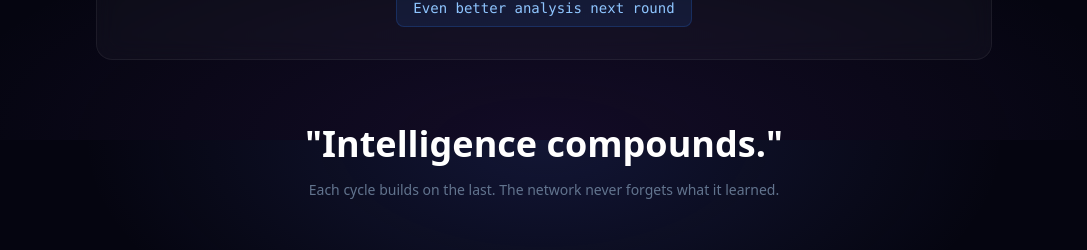
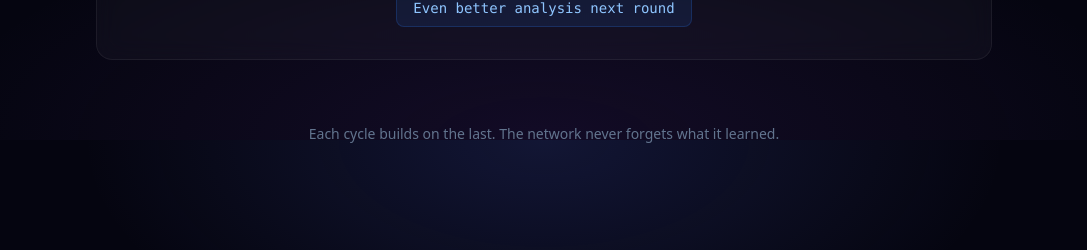
Before and after one commit to erscoder/synapseia-landing, a Next.js app: page / in a window 1280 px wide. Shown: the part 7060-7310 px from the top of the page, without its empty margins (96-1183 px from the left). Built offline with nearby package versions, Linux system fonts and the light colour scheme; no server answers.

Commit message:
fix(landing): remove 'Intelligence compounds.' pull-quote
The big bold pull-quote at the end of HowItWorks was AI-pitch
filler. The supporting line below ('Each cycle builds on the last...')
already carries the idea without the marketing flourish.

```diff
--- a/components/landing/HowItWorks.client.tsx
+++ b/components/landing/HowItWorks.client.tsx
@@ -340,8 +340,7 @@ export function HowItWorks() {
           </Reveal>
 
           <Reveal delay={200}>
-            <p className="text-center text-3xl sm:text-4xl font-bold text-white mt-16 mb-4">"Intelligence compounds."</p>
-            <p className="text-center text-slate-500 text-sm">Each cycle builds on the last. The network never forgets what it learned.</p>
+            <p className="text-center text-slate-500 text-sm mt-16">Each cycle builds on the last. The network never forgets what it learned.</p>
           </Reveal>
         </div>
       </section>
```
